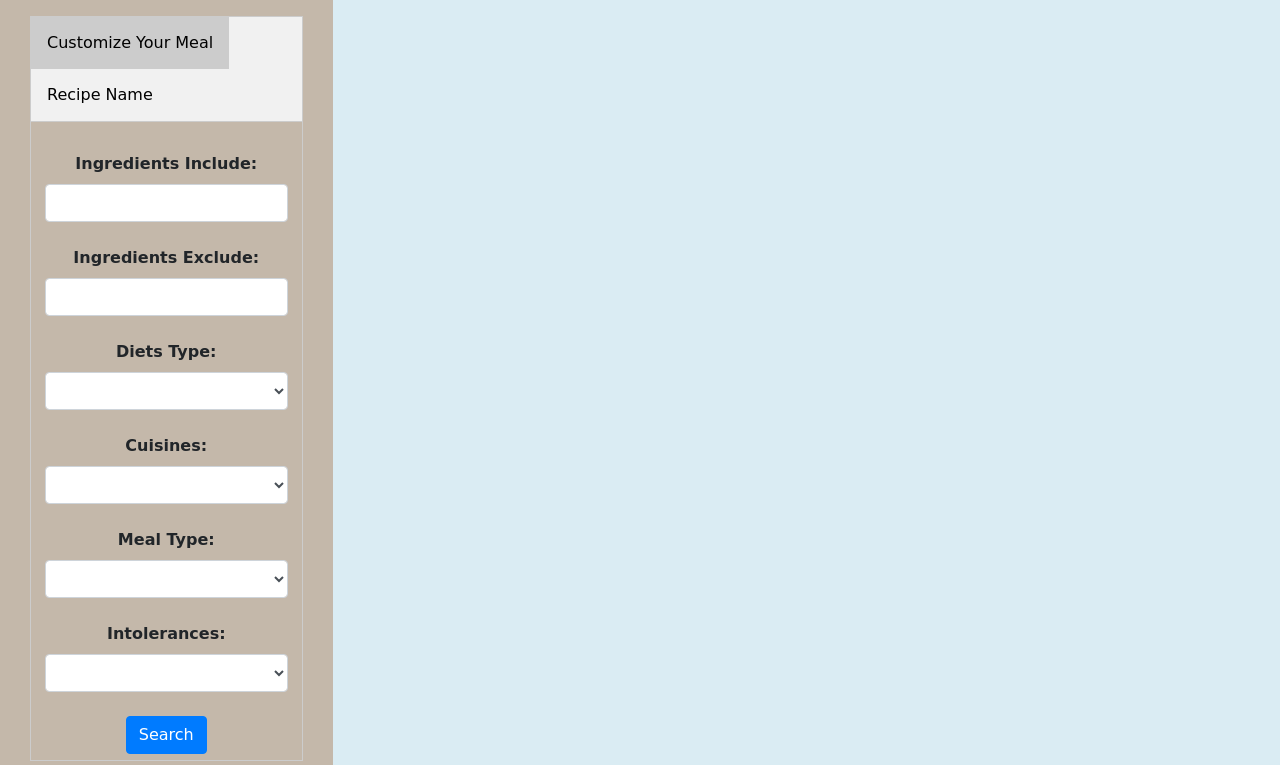
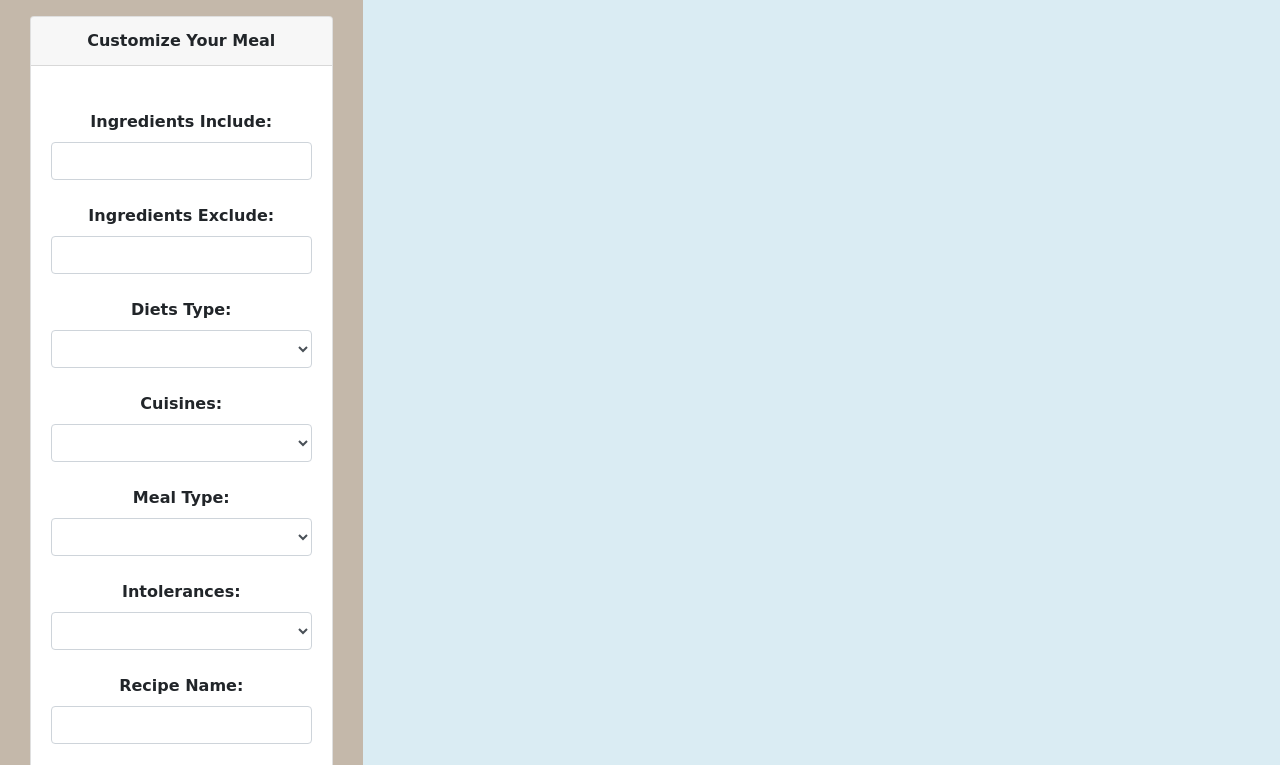
Before and after one commit to xenetto/SearchRecipes, a plain HTML site: page index.html in a window 1280 px wide. Shown: the part 724-1489 px from the top of the page. Drawn offline with nearby package versions, Linux system fonts and the light colour scheme; a web font is replaced by a local one.

```diff
--- a/Assets/script.js
+++ b/Assets/script.js
@@ -23,28 +23,6 @@ let sortOrder = "desc";
 let offset = 0;
 let resultNumbers = 2;
 document.querySelector("#prevbutton").disabled = true;
-
-//      added by Sahar   //
-function showForm(evt, formName) {
-    var i, tabcontent, tablinks;
-    tabcontent = document.getElementsByClassName("tabcontent");
-    for (i = 0; i < tabcontent.length; i++) {
-      tabcontent[i].style.display = "none";
-    }
-    tablinks = document.getElementsByClassName("tablinks");
-    for (i = 0; i < tablinks.length; i++) {
-      tablinks[i].className = tablinks[i].className.replace(" active", "");
-    }
-    document.getElementById(formName).style.display = "block";
-    evt.currentTarget.className += " active";
-  }
-///////////////////////////////
-
-  // Get the element with id="defaultOpen" and click on it
-  document.getElementById("defaultOpen").click();
-
-
-
 
 // This function handles events where one button is clicked
 $("#btnSearch").on("click", function(event) {
@@ -257,7 +235,4 @@ function nextBtn(event){
     settingsAPI.url = `https://api.spoonacular.com/recipes/complexSearch?minCalories=1&maxCalories=10000&minProtein=1&maxProtein=10000&minFat=1&maxFat=10000&minCarbs=1&maxCarbs=10000&number=${resultNumbers}&offset=${offset}&addRecipeInformation=true&sort=${sortByItem}&sortDirection=${sortOrder}&includeIngredients=${ingredientIn}&excludeIngredients=${ingredientEx}&diet=${diet}&cuisine=${cuisine}&type=${mealType}&cuisine=${intolerance}&apiKey=${apikey}`
     searchCall();
     //console.log(offset);
-
-/////////////////////////////////////////////SAHAR/////////////////////////////////////////////////
-
 }
--- a/Assets/style.css
+++ b/Assets/style.css
@@ -139,44 +139,3 @@ html, body {
     font-family: 'Sriracha', cursive;
     text-align: justify;
   }
-  /* Style the tab */
-.tab {
-  overflow: hidden;
-  border: 1px solid #ccc;
-  background-color: #f1f1f1;
-}
-
-/* Style the buttons that are used to open the tab content */
-.tab button {
-  background-color: inherit;
-  float: left;
-  border: none;
-  outline: none;
-  cursor: pointer;
-  padding: 14px 16px;
-  transition: 0.3s;
-}
-
-/* Change background color of buttons on hover */
-.tab button:hover {
-  background-color: #ddd;
-}
-
-/* Create an active/current tablink class */
-.tab button.active {
-  background-color: #ccc;
-}
-
-/* Style the tab content */
-.tabcontent {
-  display: none;
-  padding: 6px 14px;
-  border: 1px solid #ccc;
-  border-top: none;
-  animation: fadeEffect 1s; /* Fading effect takes 1 second */
-}
-/* Go from zero to full opacity */
-@keyframes fadeEffect {
-  from {opacity: 0;}
-  to {opacity: 1;}
-}
--- a/index.html
+++ b/index.html
@@ -20,21 +20,19 @@
     </section>
 
     <section id="s2" >
-        <aside class="aside aside1" style="width: 40px;">
+        <aside class="aside aside1" style="width: 100px;">
             <div class="header">
                 <h2>MEAL PLAN</h2>
             </div>
         </br>
-
-        <div class="tab">
-            <button class="tablinks" onclick="showForm(event,'customizedMeal')" id="defaultOpen">Customize Your Meal</button>
-            <button class="tablinks" onclick="showForm(event, 'recipeNameSearch')">Recipe Name</button>
+            <div class="card" >
+                <div class="card-header">
+                    <h>Customize Your Meal</h>
                 </div>
-
-        <div id="customizedMeal" class="tabcontent">
+            <br>
+            <form id="search-form">
+                <div class="card-body">
                     <div class="form">
-
-            </br>
                         <label for="ingredientIn">Ingredients Include:</label>
                         <input type="text" class='form-control' id="ingredientIn">
                     </div>
@@ -134,27 +132,24 @@
                         </select>
                     </div>
                 </br>
-<button type="submit" id="btnSearch" class="btn btn-primary">Search</button>
-
-</div>
-
-<div id="recipeNameSearch" class="tabcontent">
                 <div class="form">
-</br>
                     <label for="recipeName">Recipe Name:</label>
-</br>
                     <input type="text" class='form-control' id="recipeName">
                 </div>
             </br>
                     <button type="submit" id="btnSearch" class="btn btn-primary">Search</button>
                 </div>
+            </form>
+            </div>
         </br>
+
             <div class="card">
                 <div class="card-header">
                     <h>Sorted By:</h>
                 </div>
                 <div class="card-body ">
                     <div class="form">
+                        <label for="sortByI">Sort-By:</label>
                         <select id="sortByI" class="form-control">
                             <option value="nal"></option>
                             <option value="carbs">Carbs</option>
```
Lines whose indentation alone changed are shown as unchanged.
